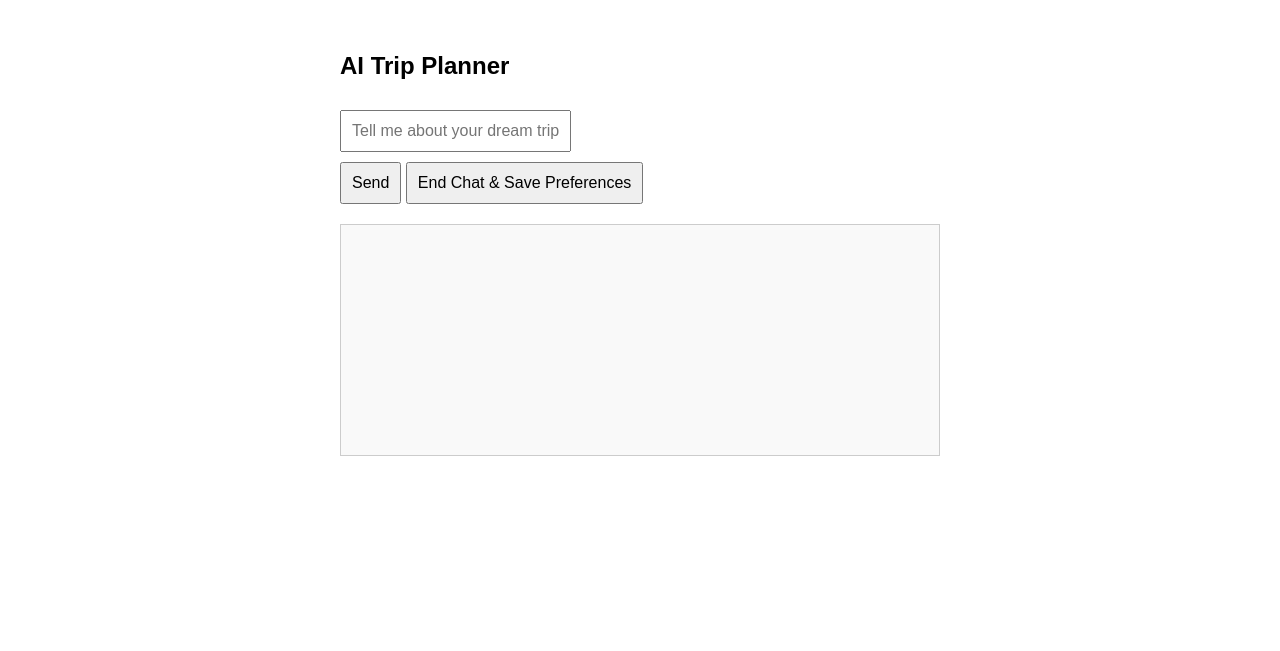
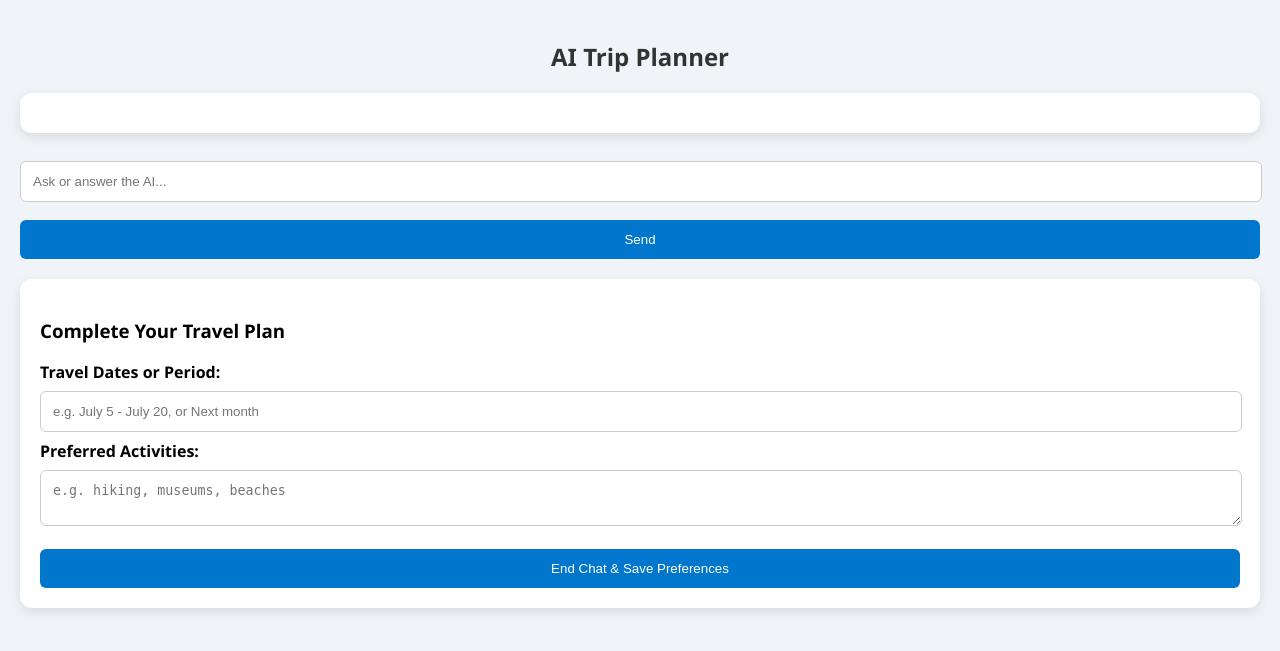
Before and after one commit to BalaceanuMihai/AI-Trip-Planner, a Django app: page /chat/ in a window 1280 px wide. Shown: the top 651 px of the page. Run offline with Django 5.2, Linux system fonts and the light colour scheme.

Commit message:
Added User_travel_plan JSON file and better design

```diff
--- a/core/gpt_UserChat/templates/chat.html
+++ b/core/gpt_UserChat/templates/chat.html
@@ -1,68 +1,125 @@
 <!DOCTYPE html>
 <html>
 <head>
-    <title>AI Trip Planner</title>
+    <title>AI Trip Planner Chat</title>
     <meta charset="UTF-8">
     <style>
         body {
-            font-family: Arial, sans-serif;
-            padding: 2rem;
-            max-width: 600px;
-            margin: auto;
+            font-family: 'Segoe UI', Tahoma, sans-serif;
+            background-color: #f0f4f8;
+            margin: 0;
+            padding: 20px;
         }
 
-        input, button {
-            padding: 10px;
-            font-size: 16px;
-            margin-top: 10px;
+        h2 {
+            text-align: center;
+            color: #333;
         }
 
         #chat-box {
-            border: 1px solid #ccc;
-            padding: 15px;
-            margin-top: 20px;
-            min-height: 200px;
-            background-color: #f9f9f9;
+            background-color: #ffffff;
+            border-radius: 12px;
+            box-shadow: 0 4px 12px rgba(0, 0, 0, 0.1);
+            padding: 20px;
+            max-height: 500px;
+            overflow-y: auto;
+            margin-bottom: 20px;
         }
 
         .message {
-            margin-bottom: 10px;
+            padding: 10px 15px;
+            border-radius: 8px;
+            margin-bottom: 12px;
+            max-width: 80%;
+            word-wrap: break-word;
+        }
+
+        .user {
+            background-color: #0077cc;
+            color: white;
+            margin-left: auto;
+            text-align: right;
         }
 
         .bot {
-            font-weight: bold;
-            color: #0077cc;
+            background-color: #e1ecf7;
+            color: #333;
+            margin-right: auto;
+            text-align: left;
         }
 
-        .user {
-            color: #555;
+        input[type="text"], textarea {
+            padding: 12px;
+            width: calc(100% - 24px);
+            margin: 8px 0;
+            border-radius: 6px;
+            border: 1px solid #ccc;
+        }
+
+        button {
+            padding: 12px 20px;
+            background-color: #0077cc;
+            color: white;
+            border: none;
+            border-radius: 6px;
+            cursor: pointer;
+            margin-top: 10px;
+            width: 100%;
+            transition: background-color 0.3s ease;
+        }
+
+        button:hover {
+            background-color: #005fa3;
         }
 
         .destination-button {
             margin: 5px 5px 0 0;
-            padding: 6px 10px;
-            background-color: #0077cc;
+            padding: 8px 12px;
+            background-color: #20b486;
             color: white;
             border: none;
-            border-radius: 4px;
+            border-radius: 5px;
             cursor: pointer;
+            transition: background-color 0.3s ease;
         }
 
         .destination-button:hover {
-            background-color: #005fa3;
+            background-color: #178765;
+        }
+
+        .section {
+            background-color: #ffffff;
+            padding: 20px;
+            border-radius: 12px;
+            box-shadow: 0 4px 12px rgba(0, 0, 0, 0.1);
+            margin-top: 20px;
+        }
+
+        label {
+            font-weight: bold;
         }
     </style>
 </head>
 <body>
     <h2>AI Trip Planner</h2>
 
-    <input type="text" id="input" placeholder="Tell me about your dream trip..." />
-    <br>
-    <button onclick="send()">Send</button>
-    <button onclick="endChat()">End Chat & Save Preferences</button>
-
     <div id="chat-box"></div>
     <div id="suggestions"></div>
+
+    <input type="text" id="input" placeholder="Ask or answer the AI..." />
+    <button onclick="send()">Send</button>
+
+    <div class="section">
+        <h3>Complete Your Travel Plan</h3>
+
+        <label for="travel_dates">Travel Dates or Period:</label>
+        <input type="text" id="travel_dates" placeholder="e.g. July 5 - July 20, or Next month">
+
+        <label for="activities">Preferred Activities:</label>
+        <textarea id="activities" placeholder="e.g. hiking, museums, beaches"></textarea>
+
+        <button onclick="endChat()">End Chat & Save Preferences</button>
+    </div>
 
     <script>
         function appendMessage(text, sender) {
@@ -91,7 +148,6 @@
             const data = await res.json();
             appendMessage(data.reply, "bot");
 
-            // Show destination buttons if available
             const suggestionsDiv = document.getElementById("suggestions");
             suggestionsDiv.innerHTML = "";
 
@@ -121,14 +177,21 @@
         }
 
         async function endChat() {
+            const travelDates = document.getElementById("travel_dates").value.trim();
+            const activities = document.getElementById("activities").value.trim();
+
             const res = await fetch("/chat/end/", {
                 method: "POST",
                 headers: { "Content-Type": "application/json" },
-                body: JSON.stringify({})
+                body: JSON.stringify({
+                    travel_dates: travelDates,
+                    activities: activities
+                })
             });
+
             const data = await res.json();
             if (data.status === "saved") {
-                alert("Preferences saved:\n" + JSON.stringify(data.preferences, null, 2));
+                alert("Preferences and travel plan saved:\n" + JSON.stringify(data, null, 2));
             } else {
                 alert("Could not save preferences: " + data.message);
             }
--- a/core/gpt_UserChat/views.py
+++ b/core/gpt_UserChat/views.py
@@ -4,15 +4,15 @@ from django.shortcuts import render
 from django.http import JsonResponse
 from django.views.decorators.csrf import csrf_exempt
 from openai import OpenAI
+from dotenv import load_dotenv
 import re
-from dotenv import load_dotenv
 
 load_dotenv()
 
-# ✅ Set OpenAI API key from environment
 client = OpenAI(api_key=os.getenv("OPENAI_API_KEY"))
 
 PREF_FILE = os.path.join(os.path.dirname(__file__), "user_preferences.json")
+TRAVEL_PLAN_FILE = os.path.join(os.path.dirname(__file__), "user_travel_plan.json")
 conversation_store = {}  # Temporary user memory
 
 def chat_ui(request):
@@ -22,17 +22,19 @@ def chat_ui(request):
 def chat_api(request):
     data = json.loads(request.body)
     user_input = data.get("message", "")
-    user_id = "demo_user"  # Replace with session or login ID
+    user_id = "demo_user"
 
     if user_id not in conversation_store:
         conversation_store[user_id] = [
             {"role": "system", "content": (
                 "You are a helpful AI travel assistant. "
-                "When the user gives vague trip preferences, first ask 2-3 follow-up questions "
-                "to better understand their desired type of trip, budget, activities, or travel season. "
-                "However, if the user says they have no restrictions or are open to anything, "
-                "skip the questions and directly suggest 3 to 5 suitable destinations. "
-                "After the user selects a destination, remember it for the final summary."
+                "When the user gives vague trip preferences, do not suggest destinations right away. "
+                "Ask for information step-by-step, one question at a time, waiting for answers. "
+                "Ask about these in order: travel period (dates or season), budget/restrictions, trip type, crowd preference. "
+                "Accept vague answers like 'summer' or 'next week' as valid. "
+                "If the user says they have no restrictions or preferences, skip to the next question. "
+                "Only after all answers, suggest 3-5 destinations that match with a short description for each. "
+                "Once the user selects a destination, remember it for the final summary."
             )}
         ]
 
@@ -73,6 +75,10 @@ def select_destination(request):
 def end_conversation(request):
     data = json.loads(request.body)
     user_id = "demo_user"
+    travel_dates = data.get("travel_dates")
+    trip_length = data.get("trip_length")
+    activities = data.get("activities")
+
     conversation = conversation_store.get(user_id, [])
 
     conversation.append({
@@ -81,7 +87,10 @@ def end_conversation(request):
             "Now summarize the user's confirmed travel preferences based on the full conversation. "
             "Include the chosen destination if the user confirmed one. "
             "Only summarize confirmed or clearly implied preferences. "
-            "Format the output as JSON with fields like: destination, climate, budget, season, crowd_level, activity_type."
+            "If the user mentioned a season like spring, summer, autumn, or winter, store that under 'season'. "
+            "If they mentioned specific travel periods or vague date ranges (like 'next week', 'July 5-20'), ignore that for preferences but use for travel plan if given. "
+            "Climate should only describe weather preferences (like warm, tropical, cool, cold). "
+            "Format the output as JSON with fields: country, climate, season, budget, crowd_level, trip_type."
         )
     })
 
@@ -93,9 +102,22 @@ def end_conversation(request):
     summary = response.choices[0].message.content
     try:
         prefs_json = extract_json(summary)
-        if prefs_json.get("destination"):
-            save_preferences(prefs_json)
-            return JsonResponse({"status": "saved", "preferences": prefs_json})
+        if prefs_json.get("country"):
+            fields_to_save = ["country", "climate", "season", "budget", "crowd_level", "trip_type"]
+            prefs_to_save = {k: prefs_json.get(k) for k in fields_to_save}
+            save_preferences(prefs_to_save)
+
+            # Save user travel plan (destination, travel dates, trip length, activities, budget)
+            plan_to_save = {
+                "country": prefs_json.get("country"),
+                "travel_window": travel_dates,
+                "trip_length": trip_length,
+                "activities": activities,
+                "budget": prefs_json.get("budget")
+            }
+            save_travel_plan(plan_to_save)
+
+            return JsonResponse({"status": "saved", "preferences": prefs_to_save, "travel_plan": plan_to_save})
         else:
             return JsonResponse({"status": "skipped", "message": "Destination not confirmed by user."})
     except:
@@ -104,10 +126,15 @@ def end_conversation(request):
 def extract_destinations(text):
     lines = text.strip().split('\n')
     destinations = []
+    current_destination = None
+
     for line in lines:
-        match = re.match(r"\d+\.\s+(.+)", line)
+        match = re.match(r"\d+\.\s+(.+?)\s*-\s*(.+)", line)
         if match:
-            destinations.append(match.group(1).strip())
+            destination = match.group(1).strip()
+            description = match.group(2).strip()
+            destinations.append(f"{destination}: {description}")
+
     return destinations if destinations else None
 
 def extract_json(text):
@@ -130,3 +157,19 @@ def save_preferences(prefs):
     data.append(entry)
     with open(PREF_FILE, "w") as f:
         json.dump(data, f, indent=2)
+
+def save_travel_plan(plan):
+    entry = {
+        "timestamp": datetime.now().isoformat(),
+        "plan": plan
+    }
+
+    if os.path.exists(TRAVEL_PLAN_FILE):
+        with open(TRAVEL_PLAN_FILE, "r") as f:
+            data = json.load(f)
+    else:
+        data = []
+
+    data.append(entry)
+    with open(TRAVEL_PLAN_FILE, "w") as f:
+        json.dump(data, f, indent=2)
```
Also changed, not shown: core/gpt_UserChat/user_preferences.json (+32 -0 lines), core/gpt_UserChat/user_travel_plan.json (added, +11 -0 lines).
